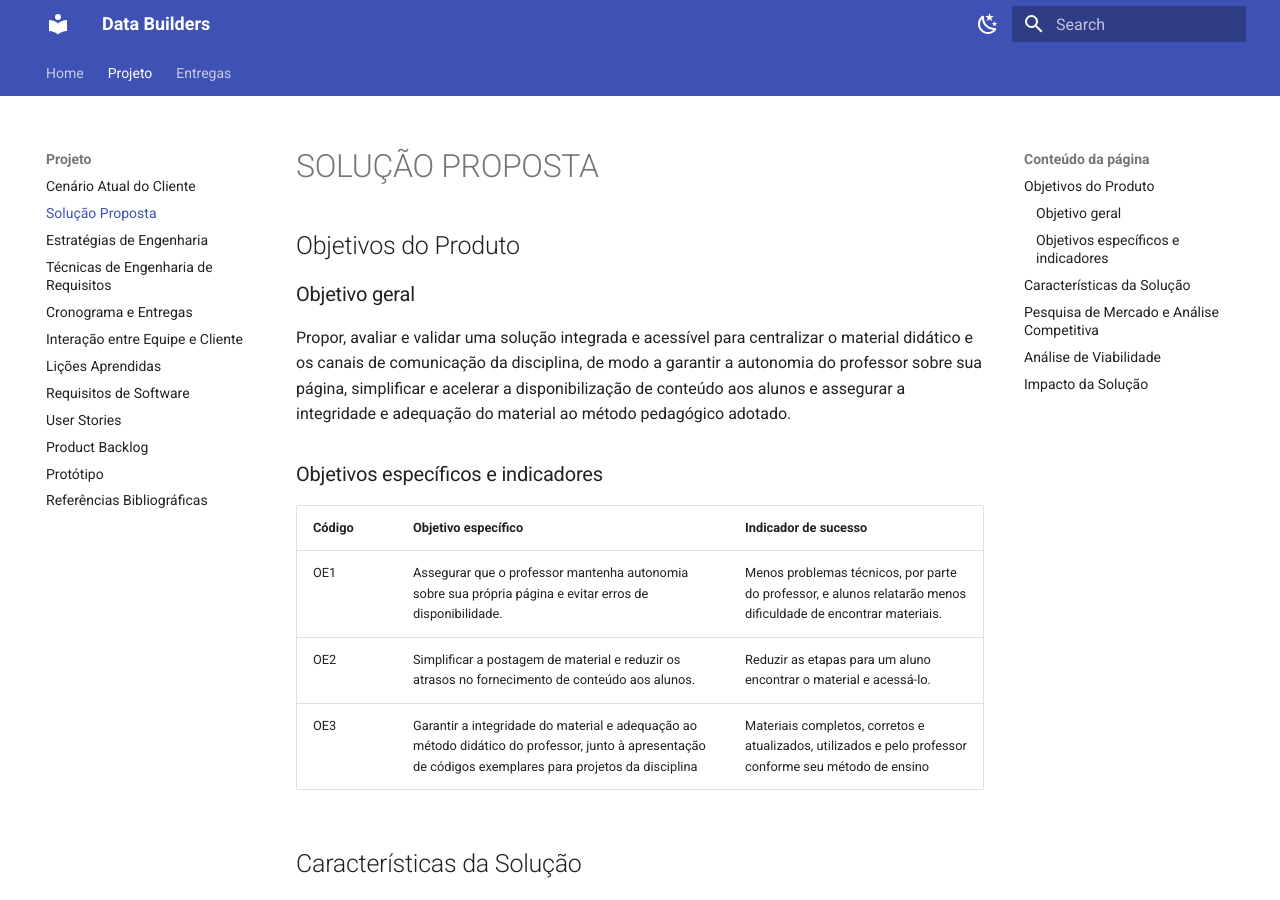
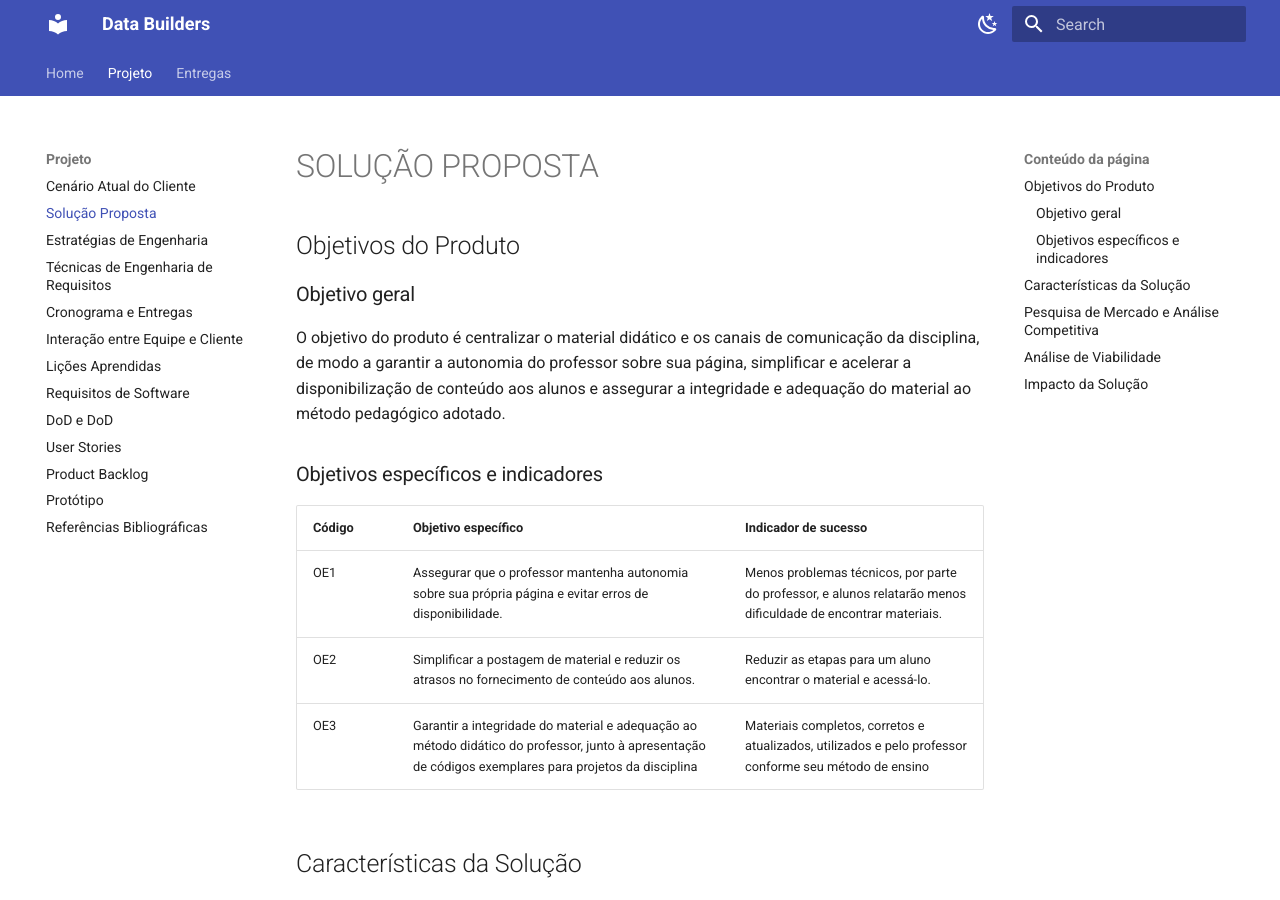
Before and after one commit to mdsreq-fga-unb/REQ-2025.2-T01-DataBuilders, an MkDocs documentation site: the page built from docs/visao_produto/solucao.md, in a window 1280 px wide and 900 px high. Built offline with MkDocs 1.6.1 and Material for MkDocs 9.7.7, drawn with Linux system fonts in a browser that asks for light colours.

Commit message:
docs: minor correction in general objective and added proper pathing

```diff
--- a/docs/visao_produto/solucao.md
+++ b/docs/visao_produto/solucao.md
@@ -3,7 +3,7 @@
 ## Objetivos do Produto
 
 ### Objetivo geral
-Propor, avaliar e validar uma solução integrada e acessível para centralizar o material didático e os canais de comunicação da disciplina, de modo a garantir a autonomia do professor sobre sua página, simplificar e acelerar a disponibilização de conteúdo aos alunos e assegurar a integridade e adequação do material ao método pedagógico adotado.
+O objetivo do produto é centralizar o material didático e os canais de comunicação da disciplina, de modo a garantir a autonomia do professor sobre sua página, simplificar e acelerar a disponibilização de conteúdo aos alunos e assegurar a integridade e adequação do material ao método pedagógico adotado.
 
 ### Objetivos específicos e indicadores
 
--- a/mkdocs.yml
+++ b/mkdocs.yml
@@ -51,6 +51,7 @@
     - Interação entre Equipe e Cliente: visao_produto/interacao.md
     - Lições Aprendidas: visao_produto/licoes.md
     - Requisitos de Software: visao_produto/requisitos.md
+    - DoD e DoD: visao_produto/dor_e_dod.md
     - User Stories: visao_produto/user_stories.md
     - Product Backlog: visao_produto/product_backlog.md
     - Protótipo: visao_produto/prototipo.md
```
